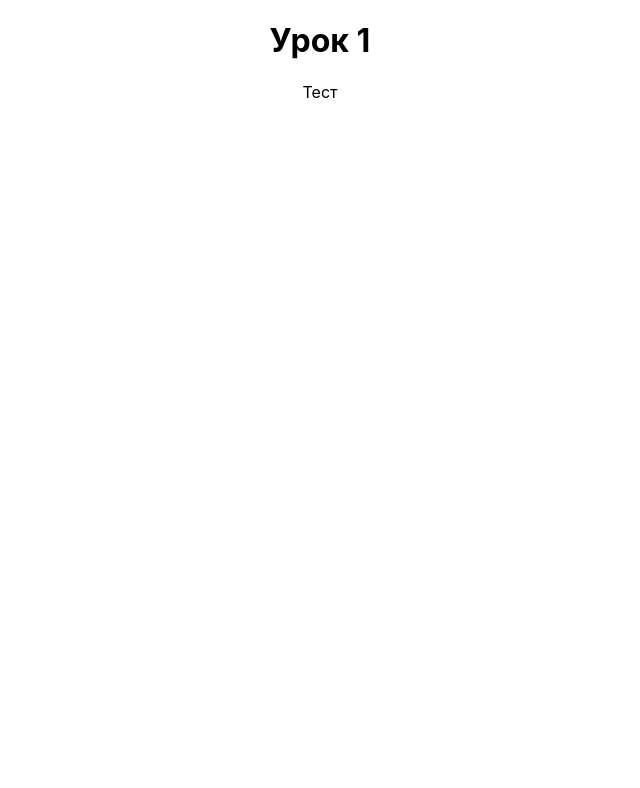
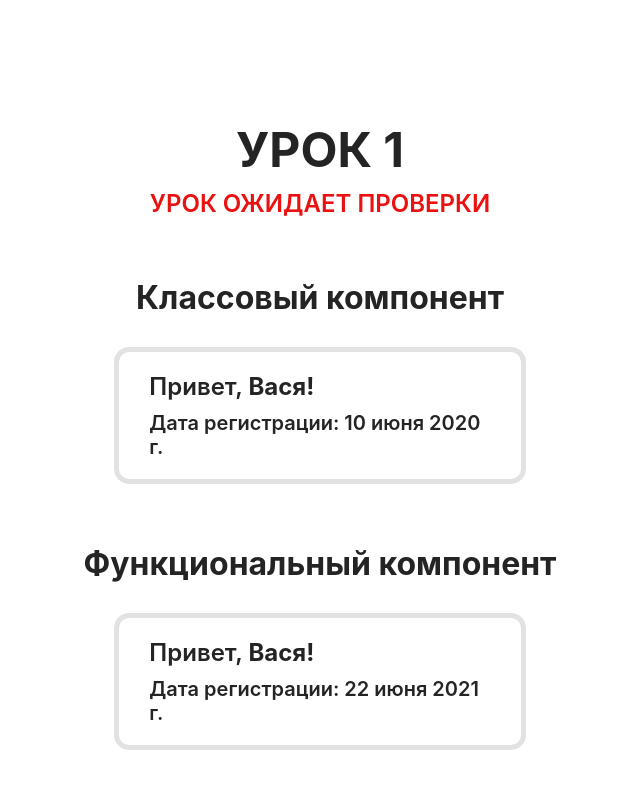
Before and after one commit to HauptmannWilbert/home-work-1, a React (Create React App) app: page / in a window 1280 px wide. Shown: the top 788 px of the page, without its empty margins (320-960 px from the left). Built offline with nearby package versions, Linux system fonts and the light colour scheme.

Commit message:
Сделал Д/З №1

```diff
--- a/src/index.css
+++ b/src/index.css
@@ -14,7 +14,55 @@ code {
 
 .lessons {
   margin: 0 auto;
+  padding: 120px 0px;
   width: 100%;
   max-width: 1024px;
   text-align: center;
 }
+h1 {
+  font-size: 48px;
+  text-transform: uppercase;
+  color: #242424;
+  margin: 0px;
+  margin-bottom: 10px;
+}
+h2 {
+  font-size: 32px;
+  color: #242424;
+  margin: 0px;
+  margin-bottom: 30px;
+}
+p {
+  font-size: 24px;
+  font-weight: 600;
+  color: #ea1111;
+  text-transform: uppercase;
+  margin: 0;
+  margin-bottom: 60px;
+}
+
+.registration__box {
+  margin-top: 60px;
+}
+.registration__box:first-child {
+  margin-top: 0px;
+}
+.registration__bottom {
+  width: 33.33333%;
+  margin: 0 auto;
+  padding: 20px 30px;
+  border: 5px solid #e2e2e2;
+  border-radius: 15px;
+  text-align: left;
+}
+.registration__name {
+  font-size: 24px;
+  font-weight: 600;
+  color: #242424;
+  margin-bottom: 10px;
+}
+.registration__date {
+  font-size: 20px;
+  font-weight: 600;
+  color: #242424;
+}
--- a/src/tutorial-1/App.js
+++ b/src/tutorial-1/App.js
@@ -1,10 +1,28 @@
+import React from 'react';
+
+import { ProfileClassComponent, ProfileFunctionalComponent } from './components';
 
 function App(){
     return(
         <div className="lessons">
-            <div>
-                <h1>Урок 1</h1>
-                <p>Тест</p>
+            <h1>Урок 1</h1>
+            <p>Урок ожидает проверки</p>
+            <div className="registration__list">
+                <ProfileClassComponent name="Вася Пупкин 1" registredAt={new Date(2020, 5, 10).toLocaleString(
+                    'ru', {
+                        year: 'numeric',
+	                    month: 'long',
+	                    day: 'numeric'
+                    }
+                )} />
+
+                <ProfileFunctionalComponent name="Вася Пупкин 2" registredAt={new Date(2021, 5, 22).toLocaleString(
+                    'ru', {
+                        year: 'numeric',
+	                    month: 'long',
+	                    day: 'numeric'
+                    }
+                )} />
             </div>
         </div>
     );
--- /dev/null
+++ b/src/tutorial-1/components/ProfileClassComponent.jsx
@@ -0,0 +1,17 @@
+import React from 'react';
+
+class ProfileClassComponent extends React.Component {
+    render() {
+        return(
+            <div className="registration__box">
+                <h2>Классовый компонент</h2>
+                <div className="registration__bottom">
+                    <div className="registration__name">Привет, <b>{this.props.name.split(" ")[0]}!</b></div>
+                    <div className="registration__date">Дата регистрации: {this.props.registredAt}</div>
+                </div>
+            </div>
+        )
+    }
+}
+
+export default ProfileClassComponent;
--- /dev/null
+++ b/src/tutorial-1/components/ProfileFunctionalComponent.jsx
@@ -0,0 +1,15 @@
+import React from 'react';
+
+function ProfileFunctionalComponent(props) {
+    return(
+        <div className="registration__box">
+            <h2>Функциональный компонент</h2>
+            <div className="registration__bottom">
+                <div className="registration__name">Привет, <b>{props.name.split(" ")[0]}!</b></div>
+                <div className="registration__date">Дата регистрации: {props.registredAt}</div>
+            </div>
+         </div>
+    )
+}
+
+export default ProfileFunctionalComponent;
--- /dev/null
+++ b/src/tutorial-1/components/index.js
@@ -0,0 +1,2 @@
+export { default as ProfileClassComponent } from './ProfileClassComponent';
+export { default as ProfileFunctionalComponent } from './ProfileFunctionalComponent';
```
